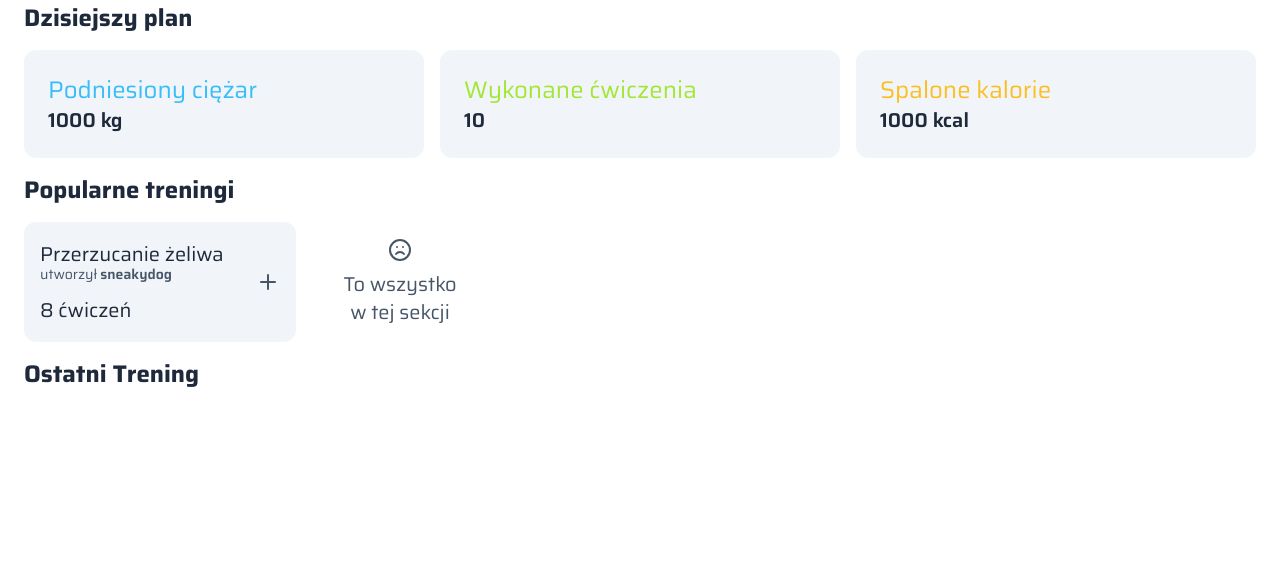
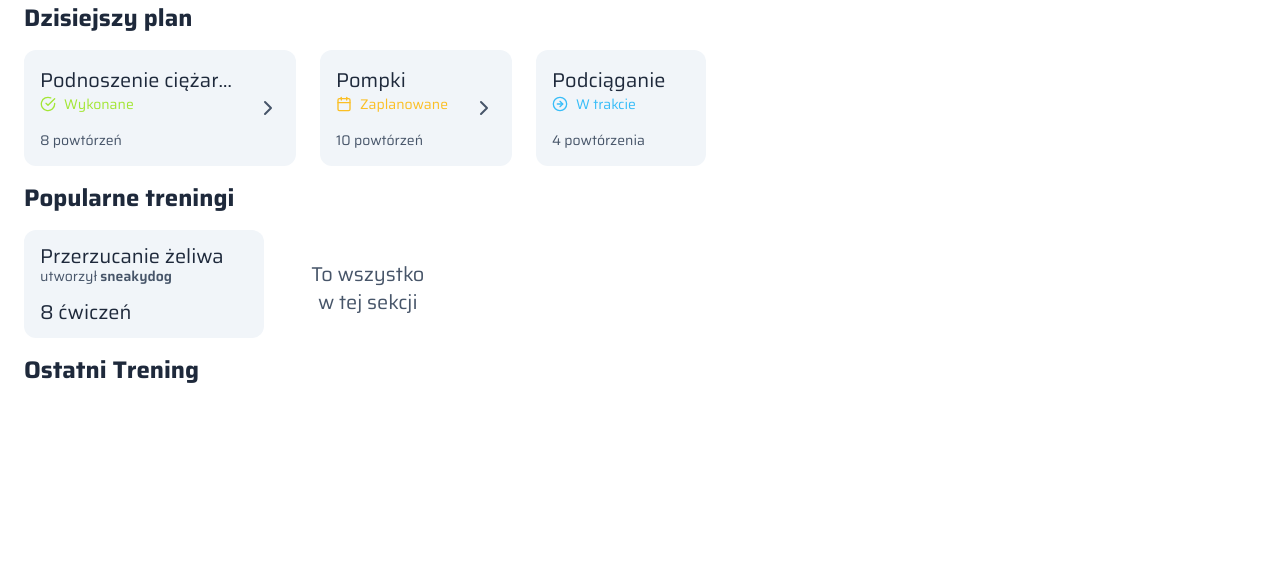
Before and after one commit to dotremilie/wspomagacz, a PHP site: page / in a window 1280 px wide. Shown: the part 58-636 px from the top of the page. Run offline with PHP 8.4, Linux system fonts and the light colour scheme; some libraries are stand-ins or nearby versions.

Commit message:
Add Today's Plan design

```diff
--- a/src/View/Home/index.php
+++ b/src/View/Home/index.php
@@ -4,29 +4,67 @@
 <body class="bg-white dark:bg-slate-900 dark:text-white text-slate-800 mb-20">
 <?php require_once __DIR__ . "/../../../templates/header.php"; ?>
 <div class="flex flex-col justify-center items-center gap-4">
-    <section class="mx-auto rounded-xl px-6 w-full">
+    <section class="mx-auto pl-6 w-full">
         <div class="text-2xl font-bold mb-4">Dzisiejszy plan</div>
-        <div class="grid grid-cols-1 md:grid-cols-2 lg:grid-cols-3 gap-4">
-            <div class="dark:bg-slate-800 bg-slate-100 p-6 rounded-xl">
-                <div class="text-2xl text-sky-400">Podniesiony ciężar</div>
-                <div class="text-xl font-semibold">1000 kg</div>
+        <div class="flex gap-6 overflow-y-scroll pr-6">
+            <div class="flex items-center dark:bg-slate-800 bg-slate-100 rounded-xl text-xl p-4">
+                <div class="flex flex-col h-full justify-center">
+                    <div class="mb-4 truncate max-w-48">
+                        Podnoszenie ciężarów
+                        <div class="text-sm truncate flex gap-2 items-center text-lime-400">
+                            <i data-feather="check-circle" class="w-4 h-4"></i>
+                            Wykonane
+                        </div>
+                    </div>
+                    <div class="text-sm dark:text-slate-400 text-slate-600 truncate">
+                        8 powtórzeń
+                    </div>
+                </div>
+                <div class="h-full flex items-center dark:text-slate-400 text-slate-600 pl-6">
+                    <i data-feather="chevron-right"></i>
+                </div>
             </div>
-            <div class="dark:bg-slate-800 bg-slate-100 p-6 rounded-xl">
-                <div class="text-2xl text-lime-400">Wykonane ćwiczenia</div>
-                <div class="text-xl font-semibold">10</div>
+            <div class="flex items-center dark:bg-slate-800 bg-slate-100 rounded-xl text-xl p-4">
+                <div class="flex flex-col h-full justify-center">
+                    <div class="mb-4 truncate max-w-48">
+                        Pompki
+                        <div class="text-sm truncate flex gap-2 items-center text-amber-400">
+                            <i data-feather="calendar" class="w-4 h-4"></i>
+                            Zaplanowane
+                        </div>
+                    </div>
+                    <div class="text-sm dark:text-slate-400 text-slate-600 truncate">
+                        10 powtórzeń
+                    </div>
+                </div>
+                <div class="h-full flex items-center dark:text-slate-400 text-slate-600 pl-6">
+                    <i data-feather="chevron-right"></i>
+                </div>
             </div>
-            <div class="dark:bg-slate-800 bg-slate-100 p-6 rounded-xl">
-                <div class="text-2xl text-amber-400">Spalone kalorie</div>
-                <div class="text-xl font-semibold">1000 kcal</div>
+            <div class="flex items-center dark:bg-slate-800 bg-slate-100 rounded-xl text-xl p-4">
+                <div class="flex flex-col h-full justify-center">
+                    <div class="mb-4 truncate max-w-48">
+                        Podciąganie
+                        <div class="text-sm truncate flex gap-2 items-center text-sky-400">
+                            <i data-feather="arrow-right-circle" class="w-4 h-4"></i>
+                            W trakcie
+                        </div>
+                    </div>
+                    <div class="text-sm dark:text-slate-400 text-slate-600 truncate">
+                        4 powtórzenia
+                    </div>
+                </div>
+                <div class="h-full flex items-center dark:text-slate-400 text-slate-600 pl-6">
+                    <i class="ti ti-chevron-right"></i>
+                </div>
             </div>
-        </div>
     </section>
     <section class="mx-auto pl-6 w-full">
         <div class="text-2xl font-bold mb-4">Popularne treningi</div>
         <div class="flex gap-6 overflow-y-scroll pr-6">
             <div class="flex items-center dark:bg-slate-800 bg-slate-100 rounded-xl text-xl p-4">
                 <div class="flex flex-col h-full leading-none justify-center">
-                    <div class="mb-4 truncate w-48">
+                    <div class="mb-4 truncate max-w-48">
                         Przerzucanie żeliwa
                         <div class="text-sm dark:text-slate-400 text-slate-600 truncate">
                             utworzył <span class="font-semibold">sneakydog</span>
@@ -35,12 +73,12 @@
                     8 ćwiczeń
                 </div>
                 <div class="h-full flex items-center dark:text-slate-400 text-slate-600 pl-6">
-                    <i data-feather="plus"></i>
+                    <i class="ti ti-plus"></i>
                 </div>
             </div>
             <div class="flex flex-col items-center justify-center rounded-xl text-xl p-4">
                 <div class="h-full items-center justify-center flex flex-col text-center gap-2 dark:text-slate-400 text-slate-600 w-32">
-                    <i data-feather="frown"></i>
+                    <i class="ti ti-mood-cry"></i>
                     To wszystko w tej sekcji
                 </div>
             </div>
```
